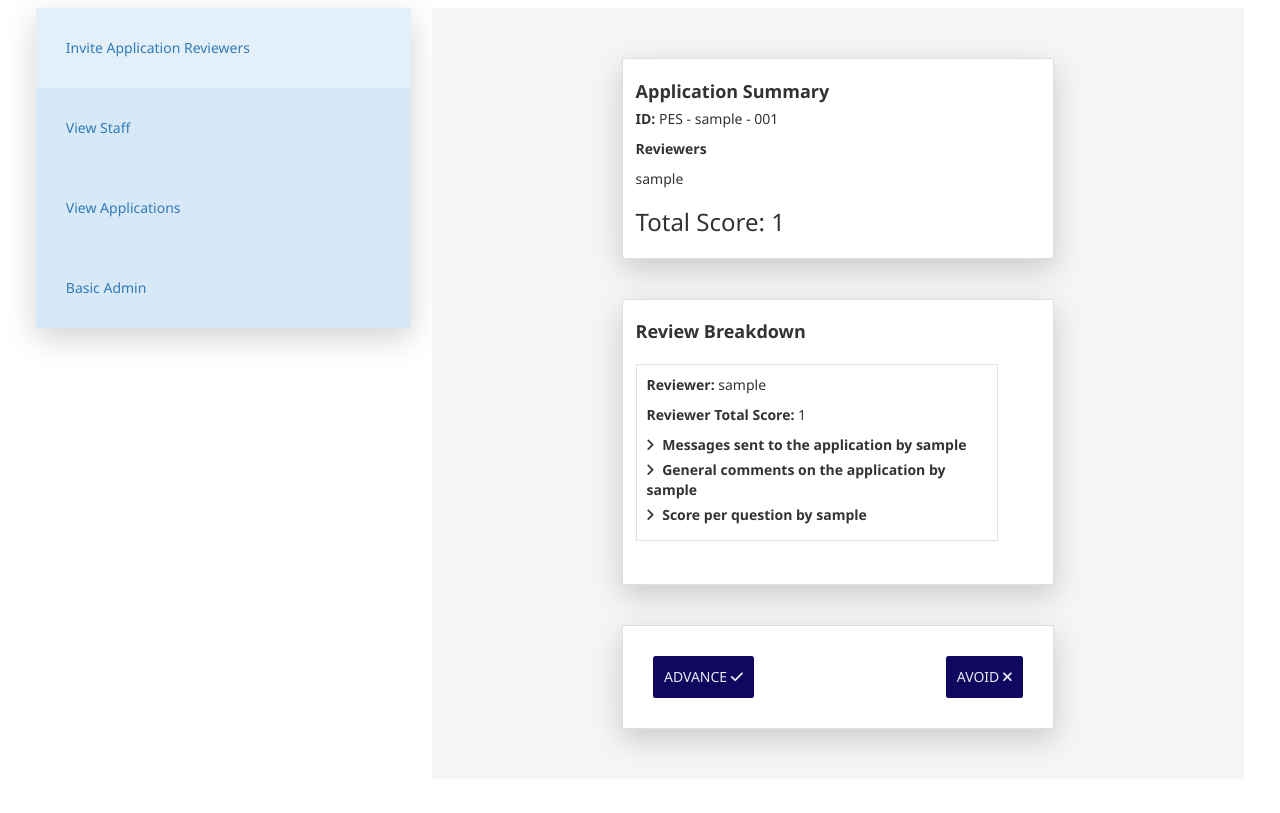
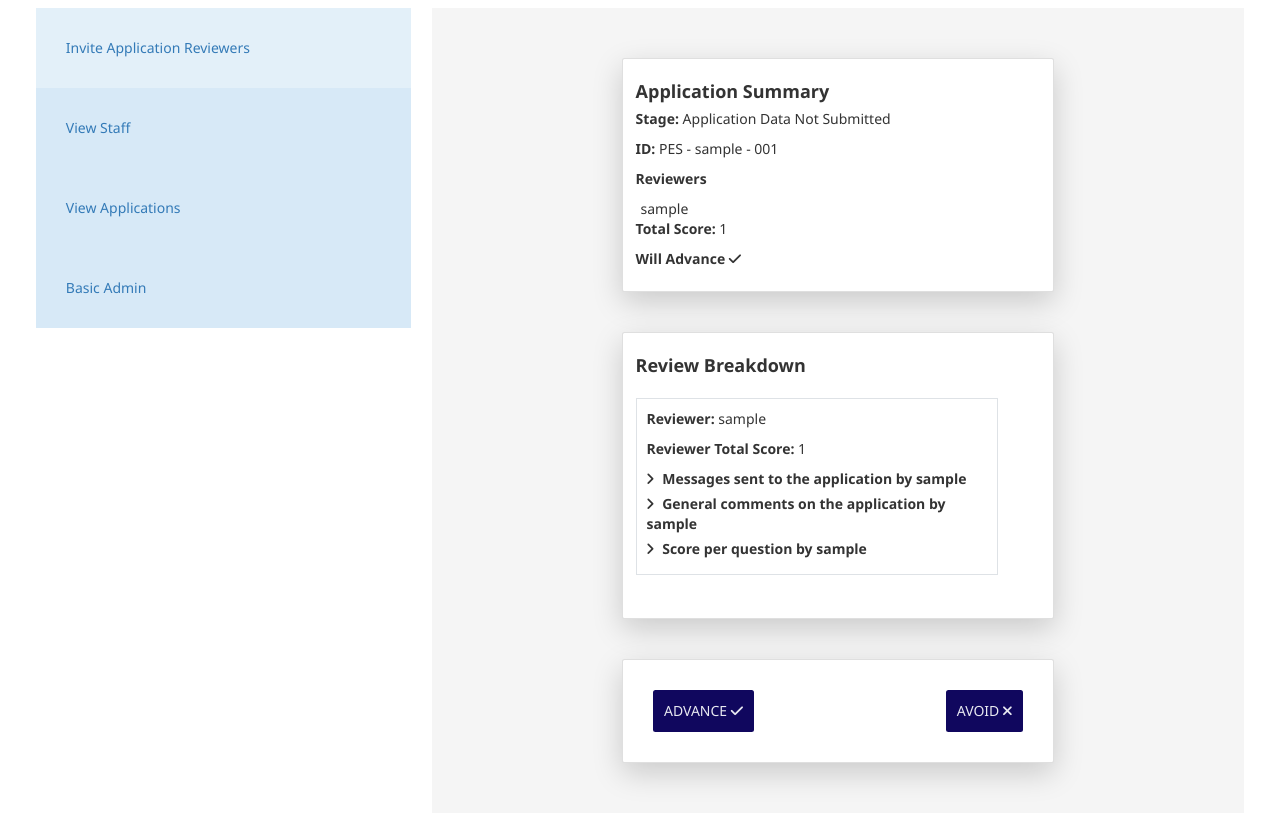
Before and after one commit to xcixor/pes_academy, a Django app: a page that uses app/pes_admin/templates/admin_base.html in a window 1280 px wide. Shown: the part 87-900 px from the top of the page. Before the commit the page ends 848 px from the top, so only its background shows below. Run offline with Django 4.2, Linux system fonts and the light colour scheme; a user stored in the database is signed in; tables that the repository leaves empty hold one stand-in row (values such as "Sample post"); some libraries are stand-ins or nearby versions.

Commit message:
feat(admin): add view to advance or avoid an application

```diff
--- a/app/application/models/application.py
+++ b/app/application/models/application.py
@@ -14,7 +14,7 @@ class Application(models.Model):
         ('step_one', 'Application Data Not Submitted'),
         ('step_two', 'Data Submitted'),
         ('step_three', 'Documents in review'),
-        ('step_four', 'verdict Passed')
+        ('step_four', 'Verdict Passed')
     )
 
     created = models.DateTimeField(auto_now_add=True)
--- a/app/pes_admin/presentation/views/application_more.py
+++ b/app/pes_admin/presentation/views/application_more.py
@@ -1,9 +1,30 @@
-from django.views.generic import DetailView
+from django.views.generic import DetailView, UpdateView, View
 from application.models import Application
 
 
-class ApplicationDetails(DetailView):
+class GetApplicationDetails(DetailView):
 
     template_name = 'pes_admin/application_details.html'
     context_object_name = 'application'
     model = Application
+
+
+class AdvanceAvoidApplicationView(UpdateView):
+
+    template_name = 'pes_admin/application_details.html'
+    model = Application
+    fields = ['to_advance', 'stage']
+
+    def get_success_url(self) -> str:
+        return f'/admin/advanced/view/{self.object.slug}/'
+
+
+class ApplicationDetails(View):
+
+    def get(self, request, *args, **kwargs):
+        view = GetApplicationDetails.as_view()
+        return view(request, *args, **kwargs)
+
+    def post(self, request, *args, **kwargs):
+        view = AdvanceAvoidApplicationView.as_view()
+        return view(request, *args, **kwargs)
--- a/app/pes_admin/templates/admin_base.html
+++ b/app/pes_admin/templates/admin_base.html
@@ -6,7 +6,7 @@
 {% endblock %}
 {% block content %}
 <div class="container-fluid d-flex justify-content-between align-items-start">
-    <aside class="shadow-lg">
+    <aside>
         <ul>
             <li class="pl-5 active"><a class="py-5 aside-link" href="/admin/advanced/invite/reviewer/">Invite Application Reviewers</a></li>
             <li class="pl-5"><a class="py-5 aside-link" href="/admin/advanced/view/staff/">View Staff</a></li>
--- a/app/pes_admin/templates/pes_admin/application_details.html
+++ b/app/pes_admin/templates/pes_admin/application_details.html
@@ -7,18 +7,22 @@
             <div class="card shadow-lg rounded">
                 <div class="card-body">
                     <h4 class="card-title"><b>Application Summary</b></h4>
+                    <p><b>Stage:</b> {{application.get_stage_display}}</p>
                     <p class="card-text">
                         <b>ID:</b> {{application.special_id}}
                     </p>
                     <p><b>Reviewers</b></p>
+                    <ul class="px-2">
                     {% for reviewer in application.reviewers.all %}
-                    <p class="card-text">
+                    <li class="card-text">
                         {{reviewer.reviewer}}
-                    </p>
+                    </li>
                     {% empty %}
                     There are no reviewers for this application yet.
                     {% endfor %}
-                    <h3>Total Score: {{application.total_score}}</h3>
+                    </ul>
+                    <p><b>Total Score:</b> {{application.total_score}}</p>
+                    <p><b>Will Advance</b> {% if application.to_advance %}<i class="fa-solid fa-check"></i>{% else %}<i class="fa-solid fa-xmark"></i>{% endif %}</p>
                 </div>
             </div>
         </div>
@@ -79,8 +83,18 @@
         <div class="col-md-8 offset-md-2">
             <div class="card shadow-lg rounded">
                 <div class="d-flex justify-content-between p-5">
-                    <a href="#" class="btn">ADVANCE <i class="fa-solid fa-check"></i></a>
-                    <a href="#" class="btn">AVOID <i class="fa-solid fa-xmark"></i></a>
+                    <form method="post">
+                        {% csrf_token %}
+                        <button class="btn">ADVANCE <i class="fa-solid fa-check"></i></button>
+                        <input type="checkbox" name="to_advance" checked hidden>
+                        <input type="text" name="stage" value="step_four" hidden>
+                    </form>
+                    <form method="post">
+                        {% csrf_token %}
+                        <button class="btn">AVOID <i class="fa-solid fa-xmark"></i></button>
+                        <input type="checkbox" name="to_advance" hidden>
+                        <input type="text" name="stage" value="step_four" hidden>
+                    </form>
                 </div>
             </div>
         </div>
```
Also changed, not shown: app/application/migrations/0025_alter_application_stage.py (added).
